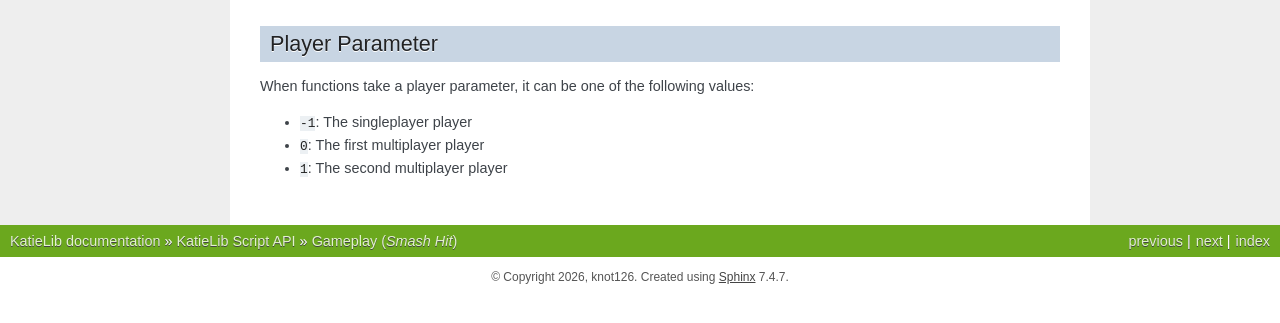
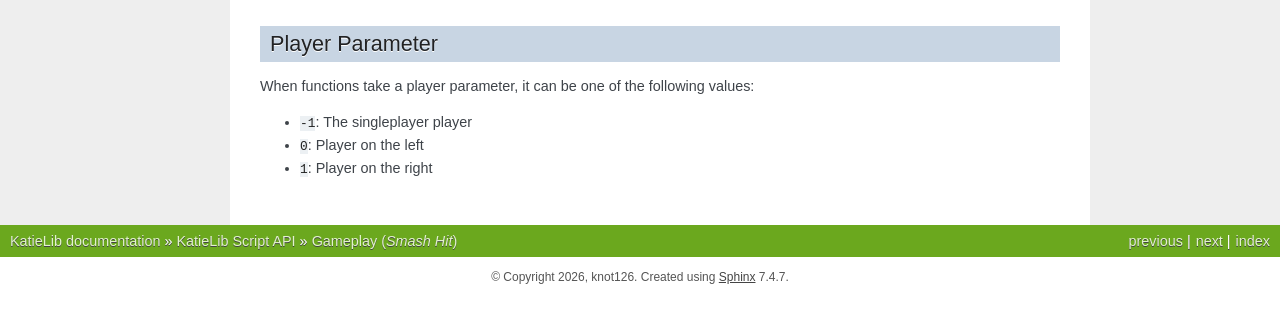
Before and after one commit to knot126/KatieLib, a Sphinx documentation site: the page built from docs/scripting/gameplay_smashhit.rst, in a window 1280 px wide, cut to the strip 509-832 px from the top of the page. Built offline with Sphinx 7.4.7, drawn with Linux system fonts in a browser that asks for light colours; the version number could not be read and is left out.

Commit message:
player param docs

```diff
--- a/docs/scripting/gameplay_smashhit.rst
+++ b/docs/scripting/gameplay_smashhit.rst
@@ -26,5 +26,5 @@ Player Parameter
 When functions take a player parameter, it can be one of the following values:
 
 - ``-1``: The singleplayer player
-- ``0``: The first multiplayer player
-- ``1``: The second multiplayer player
+- ``0``: Player on the left
+- ``1``: Player on the right
```
